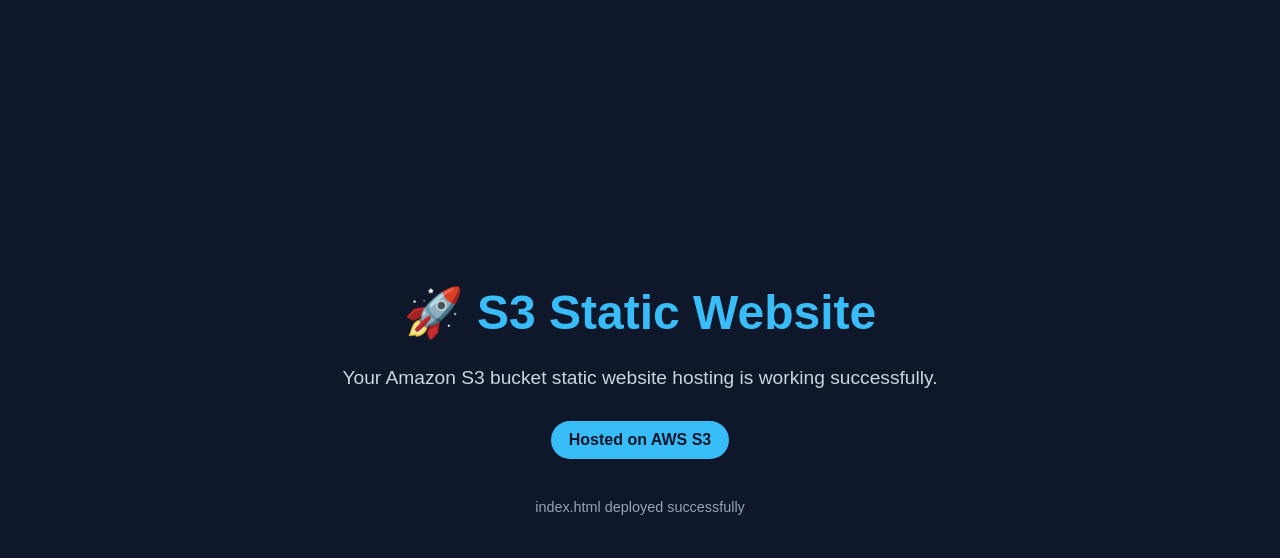
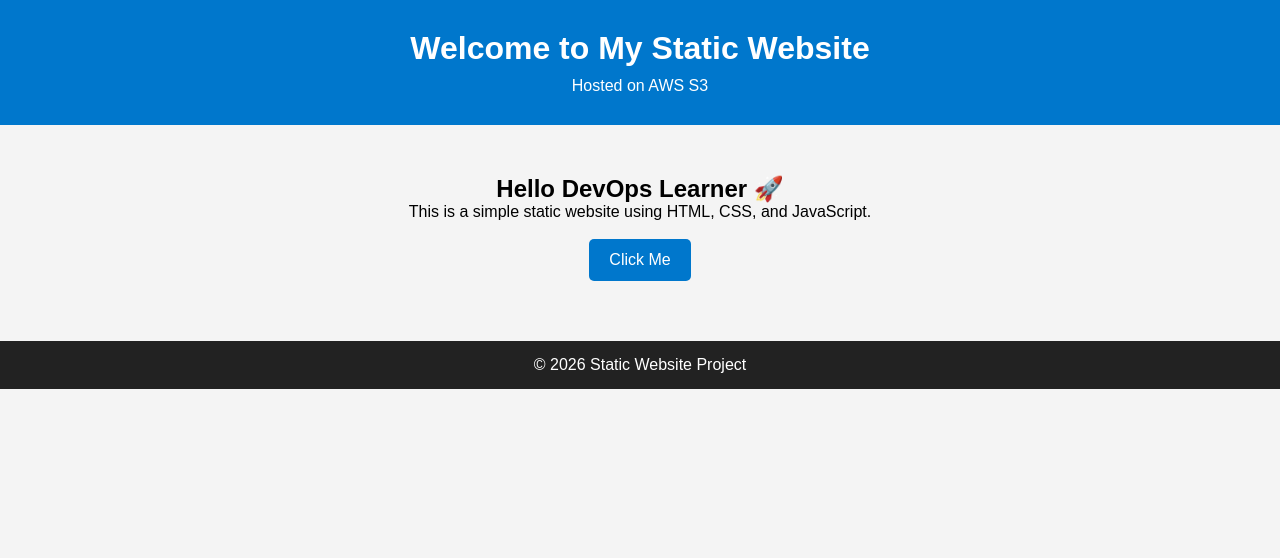
Before and after one commit to pavankumargamini/static-webhosting, a plain HTML site: page index.html in a window 1280 px wide. Drawn offline with Linux system fonts and the light colour scheme.

Commit message:
Update index.html

```diff
--- a/index.html
+++ b/index.html
@@ -2,8 +2,8 @@
 <html lang="en">
 <head>
   <meta charset="UTF-8" />
-  <meta name="viewport" content="width=device-width, initial-scale=1.0" />
-  <title>S3 Static Website</title>
+  <meta name="viewport" content="width=device-width, initial-scale=1.0"/>
+  <title>Static Website</title>
 
   <style>
     * {
@@ -14,65 +14,81 @@
 
     body {
       font-family: Arial, sans-serif;
-      background: #0f172a;
-      color: #ffffff;
-      display: flex;
-      align-items: center;
-      justify-content: center;
-      height: 100vh;
+      background: #f4f4f4;
       text-align: center;
     }
 
-    .container {
-      max-width: 700px;
-      padding: 40px;
+    header {
+      background: #0077cc;
+      color: white;
+      padding: 30px;
     }
 
-    h1 {
-      font-size: 3rem;
-      margin-bottom: 20px;
-      color: #38bdf8;
+    header h1 {
+      margin-bottom: 10px;
     }
 
-    p {
-      font-size: 1.2rem;
-      line-height: 1.8;
-      color: #cbd5e1;
+    .container {
+      margin-top: 50px;
     }
 
-    .badge {
-      display: inline-block;
-      margin-top: 25px;
-      padding: 10px 18px;
-      background: #38bdf8;
-      color: #0f172a;
-      border-radius: 999px;
-      font-weight: bold;
+    button {
+      background: #0077cc;
+      color: white;
+      border: none;
+      padding: 12px 20px;
+      font-size: 16px;
+      border-radius: 5px;
+      cursor: pointer;
+    }
+
+    button:hover {
+      background: #005fa3;
+    }
+
+    #message {
+      margin-top: 20px;
+      font-size: 18px;
+      color: green;
     }
 
     footer {
-      margin-top: 40px;
-      font-size: 0.9rem;
-      color: #94a3b8;
+      margin-top: 60px;
+      background: #222;
+      color: white;
+      padding: 15px;
     }
   </style>
 </head>
 
 <body>
+
+  <header>
+    <h1>Welcome to My Static Website</h1>
+    <p>Hosted on AWS S3</p>
+  </header>
+
   <div class="container">
-    <h1>🚀 S3 Static Website</h1>
+    <h2>Hello DevOps Learner 🚀</h2>
+    <p>This is a simple static website using HTML, CSS, and JavaScript.</p>
 
-    <p>
-      Your Amazon S3 bucket static website hosting is working successfully.
-    </p>
+    <br>
 
-    <div class="badge">
-      Hosted on AWS S3
-    </div>
+    <button onclick="showMessage()">Click Me</button>
 
-    <footer>
-      index.html deployed successfully
-    </footer>
+    <p id="message"></p>
   </div>
+
+  <footer>
+    <p>© 2026 Static Website Project</p>
+  </footer>
+
+  <script>
+    function showMessage() {
+      document.getElementById("message").innerHTML =
+        "Website is working successfully!";
+    }
+  </script>
+
 </body>
 </html>
```
